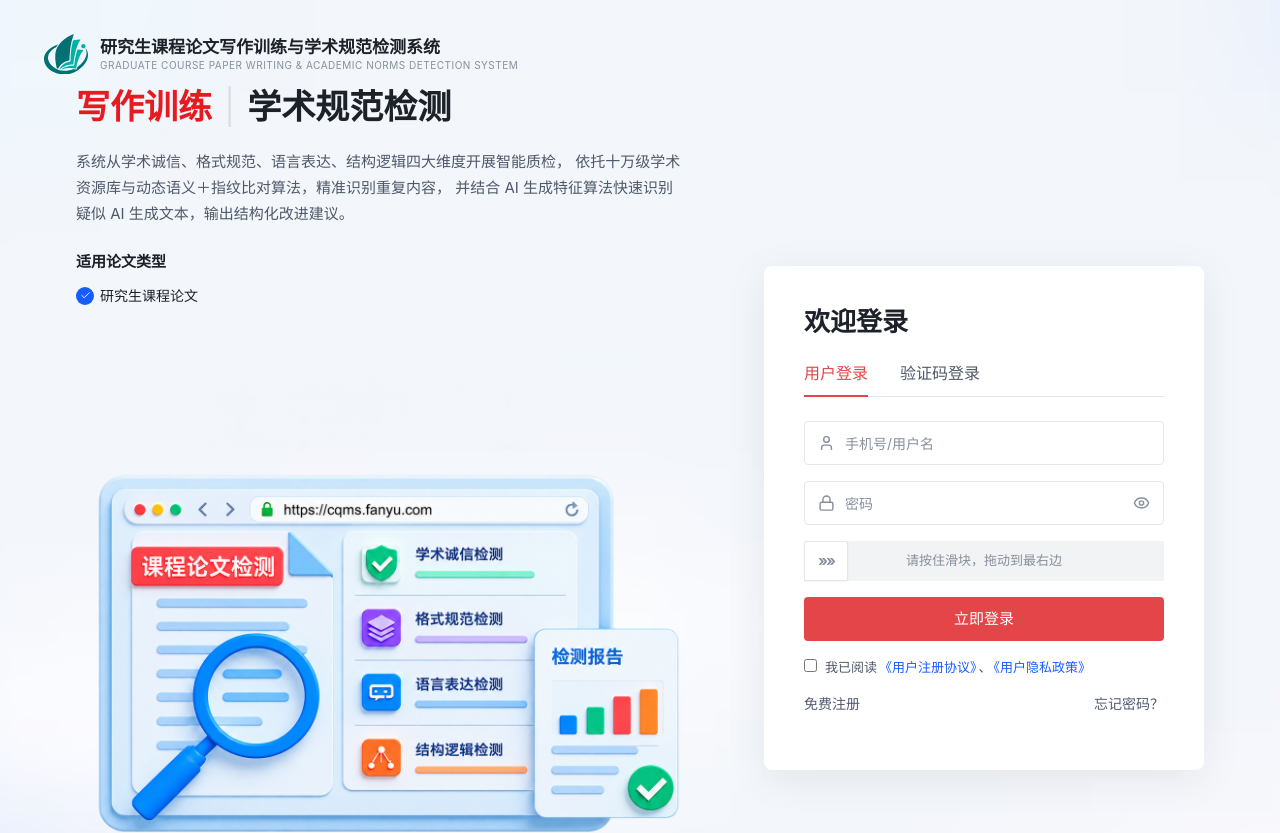
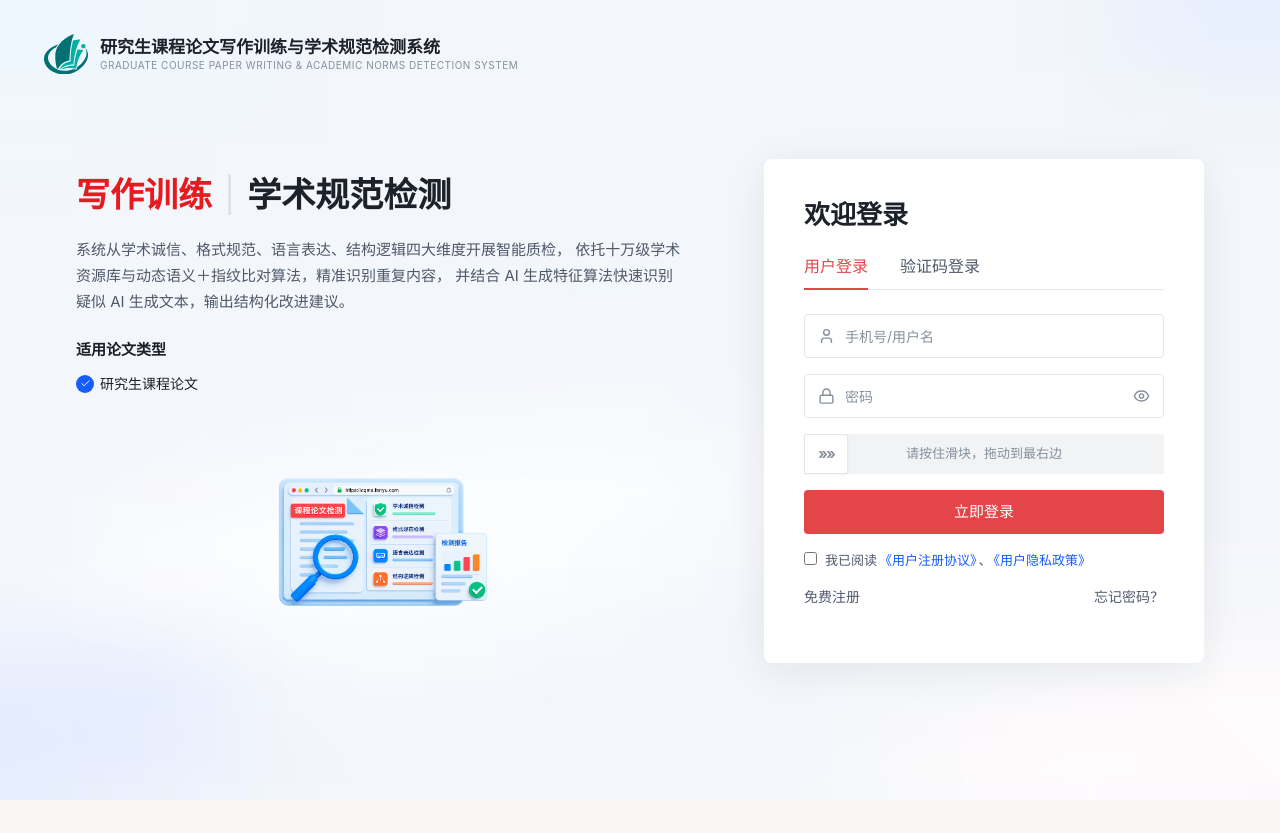
Before and after one commit to Bruce-Liang02/personal-detection-site, a React (Vite) app in the folder web/: page /login in a window 1280 px wide. Shown: the top 833 px of the page. After the commit the page ends 800 px from the top, so only its background shows below. Built offline with nearby package versions, Linux system fonts and the light colour scheme.

Commit message:
调整登录页示意图尺寸比例

```diff
--- a/web/src/pages/public/LoginPage.tsx
+++ b/web/src/pages/public/LoginPage.tsx
@@ -92,11 +92,11 @@ export default function LoginPage() {
           </div>
 
           {/* 示意图（参考轮播插画样式：浏览器窗口 + 检测标签） */}
-          <div className="relative mt-9 select-none" aria-hidden>
+          <div className="relative mt-9 select-none" style={{ aspectRatio: '2.8/1' }} aria-hidden>
             <img
               src="/login-illustration.png"
               alt="课程论文检测示意图"
-              className="w-full h-auto"
+              className="w-full h-full object-contain"
             />
           </div>
         </div>
```
